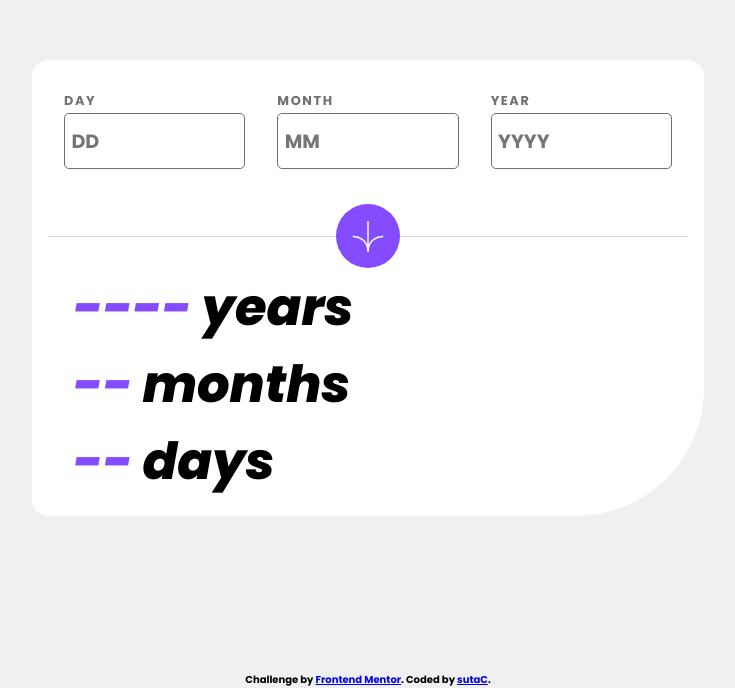
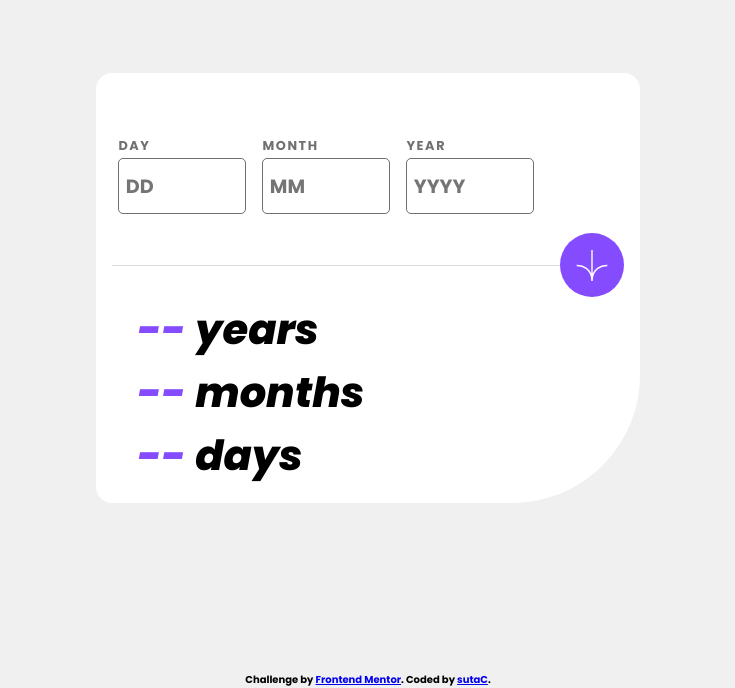
Before and after one commit to sutaC/Age-calculator-app, a SvelteKit app: page / in a window 1280 px wide. Shown: the part 112-800 px from the top of the page, without its empty margins (272-1007 px from the left). Built offline with nearby package versions, Linux system fonts and the light colour scheme.

Commit message:
Logick and error handling

```diff
--- a/src/lib/components/customForm.svelte
+++ b/src/lib/components/customForm.svelte
@@ -1,4 +1,4 @@
-<form action="">
+<form on:submit|preventDefault>
 	<slot />
 
 	<button type="submit" />
@@ -9,11 +9,11 @@
 		display: flex;
 		justify-content: center;
 		align-items: center;
-		gap: 1rem;
+		gap: 0.5rem;
 
 		box-sizing: border-box;
 		margin-bottom: 1rem;
-		padding: 0.5rem;
+		padding: 1.5rem 0.2rem;
 
 		position: relative;
 
@@ -43,4 +43,14 @@
 	button:active {
 		background-color: var(--clr-Off-black);
 	}
+
+	@media (min-width: 450px) {
+		form {
+			justify-content: start;
+		}
+
+		button {
+			right: 0;
+		}
+	}
 </style>
--- a/src/lib/components/inputField.svelte
+++ b/src/lib/components/inputField.svelte
@@ -1,12 +1,21 @@
+<script context="module" lang="ts">
+	export type ErrorField = { field: string; message: string };
+</script>
+
 <script lang="ts">
 	export let label: string = Math.random().toString();
 	export let placeholder: string = label;
+	export let error: ErrorField[] = [];
+
+	export let value: number | undefined = undefined;
 </script>
 
-<div class="field">
+<div class="field" class:error={error.length > 0}>
 	<label for={label}>{label}</label>
-	<input type="number" name={label} id={label} {placeholder} />
-	<p class="error">Error</p>
+	<input type="number" name={label} id={label} {placeholder} bind:value />
+	{#each error as err}
+		<p class="error-message">{err.message}</p>
+	{/each}
 </div>
 
 <style>
@@ -15,7 +24,11 @@
 		padding: 0;
 	}
 
-	div > * {
+	.field {
+		max-width: 4rem;
+	}
+
+	.field > * {
 		display: block;
 		width: 100%;
 	}
@@ -50,7 +63,24 @@
 		caret-color: var(--clr-Purple);
 	}
 
-	.error {
+	.error-message {
 		visibility: hidden;
+
+		font-size: 0.35rem;
+		font-weight: 400;
+		font-style: italic;
+	}
+
+	.error label,
+	.error-message {
+		color: var(--clr-Light-red);
+	}
+
+	.error input {
+		border-color: var(--clr-Light-red);
+	}
+
+	.error .error-message {
+		visibility: visible;
 	}
 </style>
--- a/src/routes/+page.svelte
+++ b/src/routes/+page.svelte
@@ -1,18 +1,92 @@
 <script lang="ts">
 	import InputField from '$lib/components/inputField.svelte';
 	import CustomForm from '$lib/components/customForm.svelte';
+	import type { ErrorField } from '$lib/components/inputField.svelte';
+
+	let day: number | undefined;
+	let month: number | undefined;
+	let year: number | undefined;
+
+	let daysFrom: number | undefined = undefined;
+	let monthsFrom: number | undefined = undefined;
+	let yearsFrom: number | undefined = undefined;
+
+	let errors: ErrorField[] = [];
+
+	const handleSubmit = (e: SubmitEvent): void => {
+		errors = [];
+		daysFrom = undefined;
+		monthsFrom = undefined;
+		yearsFrom = undefined;
+
+		// Validation
+
+		if (!day) {
+			errors = [...errors, { field: 'day', message: 'This field is required' }];
+		} else if (day < 1 || 31 < day) {
+			errors = [...errors, { field: 'day', message: 'Must be valid day' }];
+		}
+
+		if (!month) {
+			errors = [...errors, { field: 'month', message: 'This field is required' }];
+		} else if (month < 1 || 12 < month) {
+			errors = [...errors, { field: 'month', message: 'Must be valid month' }];
+		}
+
+		if (!year) {
+			errors = [...errors, { field: 'year', message: 'This field is required' }];
+		} else if (year > new Date().getFullYear()) {
+			errors = [...errors, { field: 'year', message: 'Must be in the past' }];
+		}
+
+		if (year && month && day) {
+			if (day > new Date(year, month, 0).getDate()) {
+				errors = [...errors, { field: 'day', message: 'Must be valid date' }];
+				errors = [...errors, { field: 'month', message: '' }];
+				errors = [...errors, { field: 'year', message: '' }];
+			}
+
+			// Setting values
+
+			if (errors.length === 0) {
+				const then = new Date(year, month, day);
+				const now = new Date();
+				const difference = now.getTime() - then.getTime();
+				const differenceDays = Math.ceil(difference / (1000 * 3600 * 24));
+
+				yearsFrom = Math.floor(differenceDays / 365);
+				monthsFrom = Math.floor((differenceDays - yearsFrom * 365) / 31);
+				daysFrom = differenceDays - yearsFrom * 365 - monthsFrom * 31 - 1;
+			}
+		}
+	};
 </script>
 
 <main>
-	<CustomForm>
-		<InputField label="Day" placeholder="DD" />
-		<InputField label="Month" placeholder="MM" />
-		<InputField label="Year" placeholder="YYYY" />
+	<CustomForm on:submit={handleSubmit}>
+		<InputField
+			label="Day"
+			placeholder="DD"
+			bind:value={day}
+			error={errors.filter((err) => err.field === 'day')}
+		/>
+		<InputField
+			label="Month"
+			placeholder="MM"
+			bind:value={month}
+			error={errors.filter((err) => err.field === 'month')}
+		/>
+		<InputField
+			label="Year"
+			placeholder="YYYY"
+			bind:value={year}
+			error={errors.filter((err) => err.field === 'year')}
+		/>
 	</CustomForm>
 
-	<h2><span class="value">----</span>years</h2>
-	<h2><span class="value">--</span>months</h2>
-	<h2><span class="value">--</span>days</h2>
+	<h2><span class="value">{yearsFrom ? yearsFrom : '--'}</span>years</h2>
+	<h2><span class="value">{monthsFrom ? monthsFrom : '--'}</span>months</h2>
+	<h2><span class="value">{daysFrom ? daysFrom : '--'}</span>days</h2>
 </main>
 
 <style>
@@ -43,7 +117,7 @@
 
 		box-sizing: border-box;
 		margin: 0;
-		padding: 1rem;
+		padding: 0.3rem;
 
 		background-color: var(--clr-Off-white);
 	}
@@ -51,7 +125,7 @@
 	/* Main styles */
 
 	main {
-		max-width: 20rem;
+		max-width: 16rem;
 
 		padding: 0.5rem;
 
@@ -59,12 +133,14 @@
 		border-bottom-right-radius: 4rem;
 
 		background-color: var(--clr-White);
+
+		flex: 1;
 	}
 
 	h2 {
 		margin: 0 0.5rem;
 
-		font-size: 1.6em;
+		font-size: 1.3rem;
 		font-weight: 700;
 		font-style: italic;
 	}
```
